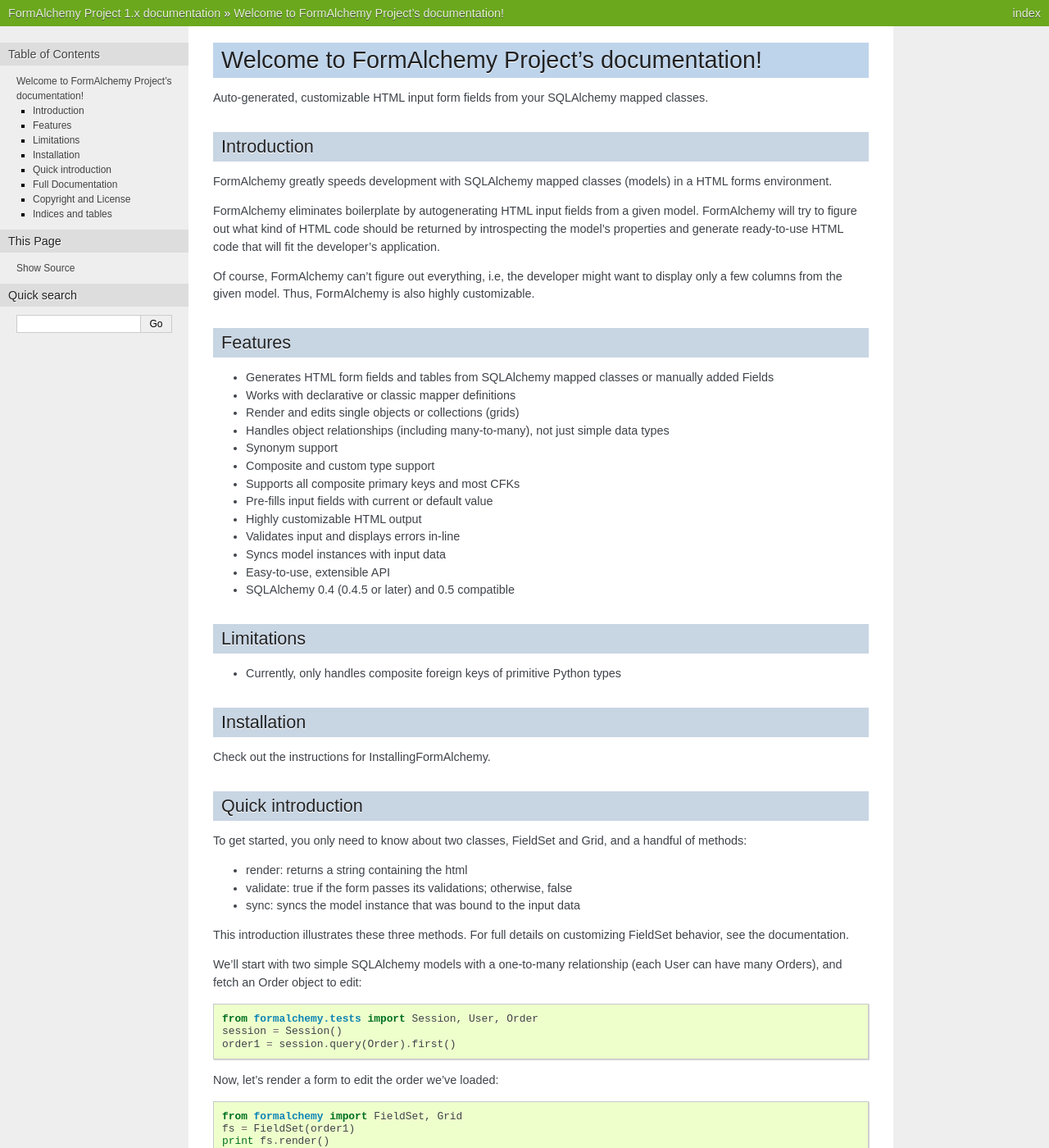
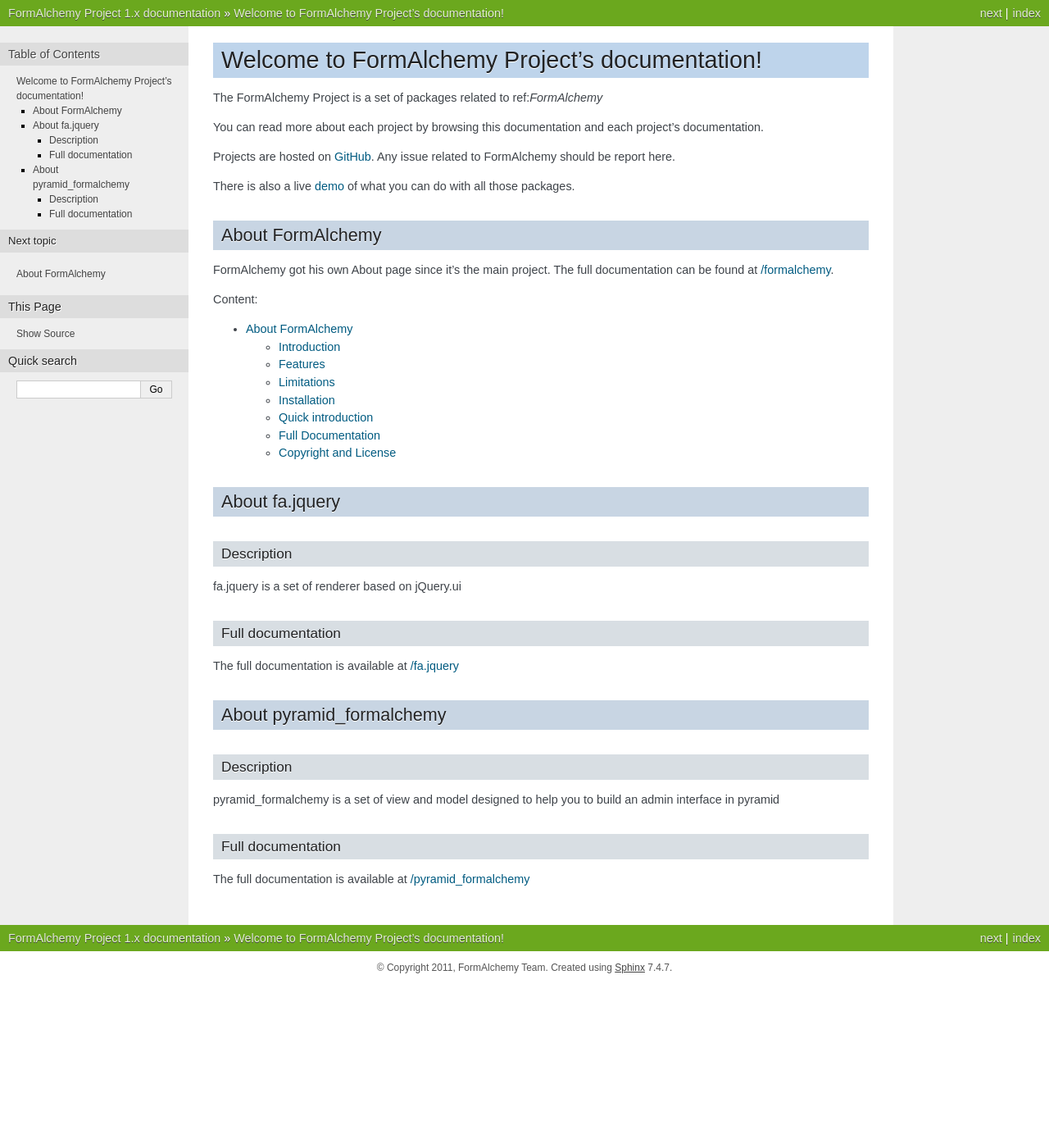
Before and after one commit to FormAlchemy/formalchemy_project, a Sphinx documentation site: the page built from docs/index.txt, in a window 1280 px wide and 1400 px high. Shown: the whole window at 82% size. Built offline with Sphinx 7.4.7, drawn with Linux system fonts in a browser that asks for light colours; some of the changed text lies outside the part shown.

Commit message:
improve index page

```diff
--- /dev/null
+++ b/docs/formalchemy.txt
@@ -0,0 +1,106 @@
+===============================================
+About FormAlchemy
+===============================================
+
+Auto-generated, customizable HTML input form fields from your SQLAlchemy mapped classes.
+
+Introduction
+===================
+
+FormAlchemy greatly speeds development with SQLAlchemy mapped classes (models) in a HTML forms environment.
+
+FormAlchemy eliminates boilerplate by autogenerating HTML input fields from a given model. FormAlchemy will try to figure out what kind of HTML code should be returned by introspecting the model's properties and generate ready-to-use HTML code that will fit the developer's application.
+
+Of course, FormAlchemy can't figure out everything, i.e, the developer might want to display only a few columns from the given model. Thus, FormAlchemy is also highly customizable.
+
+Features
+=========
+
+* Generates HTML form fields and tables from SQLAlchemy mapped classes or manually added Fields
+* Works with declarative or classic mapper definitions
+* Render and edits single objects or collections (grids)
+* Handles object relationships (including many-to-many), not just simple data types
+* Synonym support
+* Composite and custom type support
+* Supports all composite primary keys and most CFKs
+* Pre-fills input fields with current or default value
+* Highly customizable HTML output
+* Validates input and displays errors in-line
+* Syncs model instances with input data
+* Easy-to-use, extensible API
+* SQLAlchemy 0.4 (0.4.5 or later) and 0.5 compatible
+
+Limitations
+===================
+
+* Currently, only handles composite foreign keys of primitive Python types
+
+Installation
+===================
+
+Check out the instructions for InstallingFormAlchemy.
+
+Quick introduction
+===================
+
+To get started, you only need to know about two classes, FieldSet and Grid, and a handful of methods:
+
+* render: returns a string containing the html
+* validate: true if the form passes its validations; otherwise, false
+* sync: syncs the model instance that was bound to the input data
+
+This introduction illustrates these three methods. For full details on customizing FieldSet behavior, see the documentation.
+
+We'll start with two simple SQLAlchemy models with a one-to-many relationship (each User can have many Orders), and fetch an Order object to edit::
+
+  from formalchemy.tests import Session, User, Order
+  session = Session()
+  order1 = session.query(Order).first()
+
+Now, let's render a form to edit the order we've loaded::
+
+  from formalchemy import FieldSet, Grid
+  fs = FieldSet(order1)
+  print fs.render()
+
+This results in the following form elements:
+
+Note how the options for the User input were automatically loaded from the database. str() is used on the User objects to get the option descriptions.
+
+To edit a new object, bind your FieldSet to the class rather than a specific instance::
+
+  fs = FieldSet(Order)
+
+To edit multiple objects, bind them to a Grid instead::
+
+  orders = session.query(Order).all()
+  g = Grid(Order, orders)
+  print g.render()
+
+Which results in:
+
+Saving changes is similarly easy. (Here we're using Pylons-style request.params(); adjust for your framework of choice as necessary)::
+
+  fs = FieldSet(order1, data=request.params())
+  if fs.validate():
+      fs.sync()
+      session.commit()
+
+Grid works the same way.
+
+Full Documentation
+===================
+
+FormAlchemy's documentation is available here. Some good starting points are
+
+* Using Forms in Controllers -- a complete example for Pylons. Other MVC frameworks should look similar.
+* Configuring forms -- the gory details on getting what you want and only what you want in your form
+* A lot of people want the Pylons admin interface
+* If you are starting a new Pylons projects, FormAlchemy has paster support to set things up automagically
+
+Copyright and License
+======================
+
+Copyright (C) 2007 Alexandre Conrad, alexandre dot conrad at gmail dot com
+
+FormAlchemy is released under the MIT License.
--- a/docs/index.txt
+++ b/docs/index.txt
@@ -7,119 +7,52 @@
 Welcome to FormAlchemy Project's documentation!
 ===============================================
 
-Auto-generated, customizable HTML input form fields from your SQLAlchemy mapped classes.
+The FormAlchemy Project is a set of packages related to ref:`FormAlchemy`
 
-Introduction
-===================
+You can read more about each project by browsing this documentation and each
+project's documentation.
 
-FormAlchemy greatly speeds development with SQLAlchemy mapped classes (models) in a HTML forms environment.
+Projects are hosted on `GitHub <https://github.com/FormAlchemy>`_. Any issue related to FormAlchemy should be report here.
 
-FormAlchemy eliminates boilerplate by autogenerating HTML input fields from a given model. FormAlchemy will try to figure out what kind of HTML code should be returned by introspecting the model's properties and generate ready-to-use HTML code that will fit the developer's application.
-
-Of course, FormAlchemy can't figure out everything, i.e, the developer might want to display only a few columns from the given model. Thus, FormAlchemy is also highly customizable.
-
-Features
-=========
-
-* Generates HTML form fields and tables from SQLAlchemy mapped classes or manually added Fields
-* Works with declarative or classic mapper definitions
-* Render and edits single objects or collections (grids)
-* Handles object relationships (including many-to-many), not just simple data types
-* Synonym support
-* Composite and custom type support
-* Supports all composite primary keys and most CFKs
-* Pre-fills input fields with current or default value
-* Highly customizable HTML output
-* Validates input and displays errors in-line
-* Syncs model instances with input data
-* Easy-to-use, extensible API
-* SQLAlchemy 0.4 (0.4.5 or later) and 0.5 compatible
-
-Limitations
-===================
-
-* Currently, only handles composite foreign keys of primitive Python types
-
-Installation
-===================
-
-Check out the instructions for InstallingFormAlchemy.
-
-Quick introduction
-===================
-
-To get started, you only need to know about two classes, FieldSet and Grid, and a handful of methods:
-
-* render: returns a string containing the html
-* validate: true if the form passes its validations; otherwise, false
-* sync: syncs the model instance that was bound to the input data
-
-This introduction illustrates these three methods. For full details on customizing FieldSet behavior, see the documentation.
-
-We'll start with two simple SQLAlchemy models with a one-to-many relationship (each User can have many Orders), and fetch an Order object to edit::
-
-  from formalchemy.tests import Session, User, Order
-  session = Session()
-  order1 = session.query(Order).first()
-
-Now, let's render a form to edit the order we've loaded::
-
-  from formalchemy import FieldSet, Grid
-  fs = FieldSet(order1)
-  print fs.render()
-
-This results in the following form elements:
-
-Note how the options for the User input were automatically loaded from the database. str() is used on the User objects to get the option descriptions.
-
-To edit a new object, bind your FieldSet to the class rather than a specific instance::
-
-  fs = FieldSet(Order)
-
-To edit multiple objects, bind them to a Grid instead::
-
-  orders = session.query(Order).all()
-  g = Grid(Order, orders)
-  print g.render()
-
-Which results in:
-
-Saving changes is similarly easy. (Here we're using Pylons-style request.params(); adjust for your framework of choice as necessary)::
-
-  fs = FieldSet(order1, data=request.params())
-  if fs.validate():
-      fs.sync()
-      session.commit()
-
-Grid works the same way.
-
-Full Documentation
-===================
-
-FormAlchemy's documentation is available here. Some good starting points are
-
-* Using Forms in Controllers -- a complete example for Pylons. Other MVC frameworks should look similar.
-* Configuring forms -- the gory details on getting what you want and only what you want in your form
-* A lot of people want the Pylons admin interface
-* If you are starting a new Pylons projects, FormAlchemy has paster support to set things up automagically
-
-Copyright and License
-======================
-
-Copyright (C) 2007 Alexandre Conrad, alexandre dot conrad at gmail dot com
-
-FormAlchemy is released under the MIT License.
+There is also a live `demo </demo/admin/>`_ of what you can do with all those
+packages.
 
 
+About FormAlchemy
+==========================
 
-Contents:
+FormAlchemy got his own About page since it's the main project.
+The full documentation can be found at `/formalchemy </formalchemy>`_.
+
+Content:
 
 .. toctree::
    :maxdepth: 2
 
-Indices and tables
-==================
+   formalchemy
 
-* :ref:`genindex`
-* :ref:`modindex`
-* :ref:`search`
+About fa.jquery
+==========================
+
+Description
+--------------------
+
+fa.jquery is a set of renderer based on jQuery.ui
+
+Full documentation
+--------------------
+
+The full documentation is available at `/fa.jquery </fa.jquery>`_
+
+About pyramid_formalchemy
+==========================
+
+Description
+--------------------
+
+pyramid_formalchemy is a set of view and model designed to help you to build an admin interface in pyramid
+
+Full documentation
+--------------------
+
+The full documentation is available at `/pyramid_formalchemy </pyramid_formalchemy>`_
```
Also changed, not shown: 1 other file.
